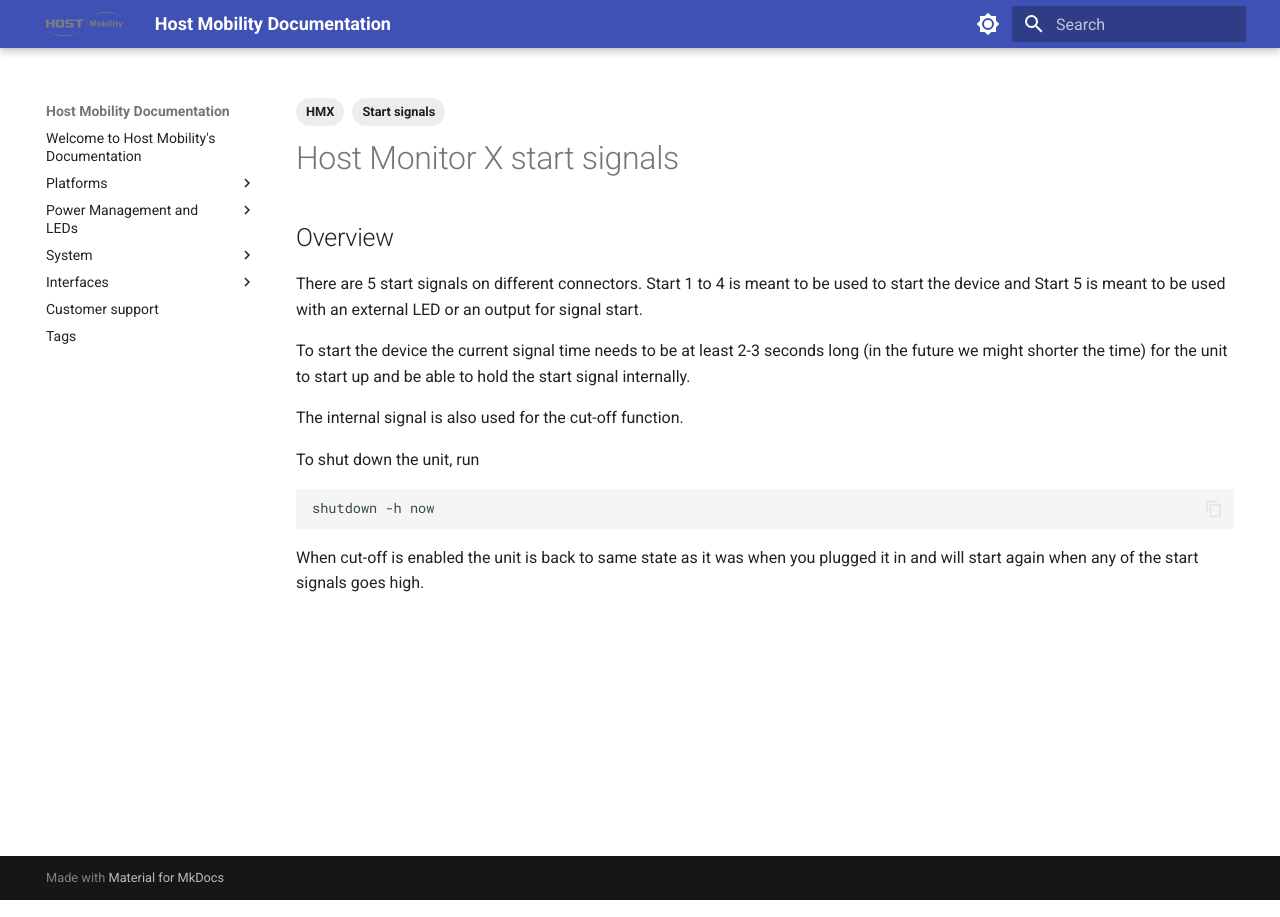
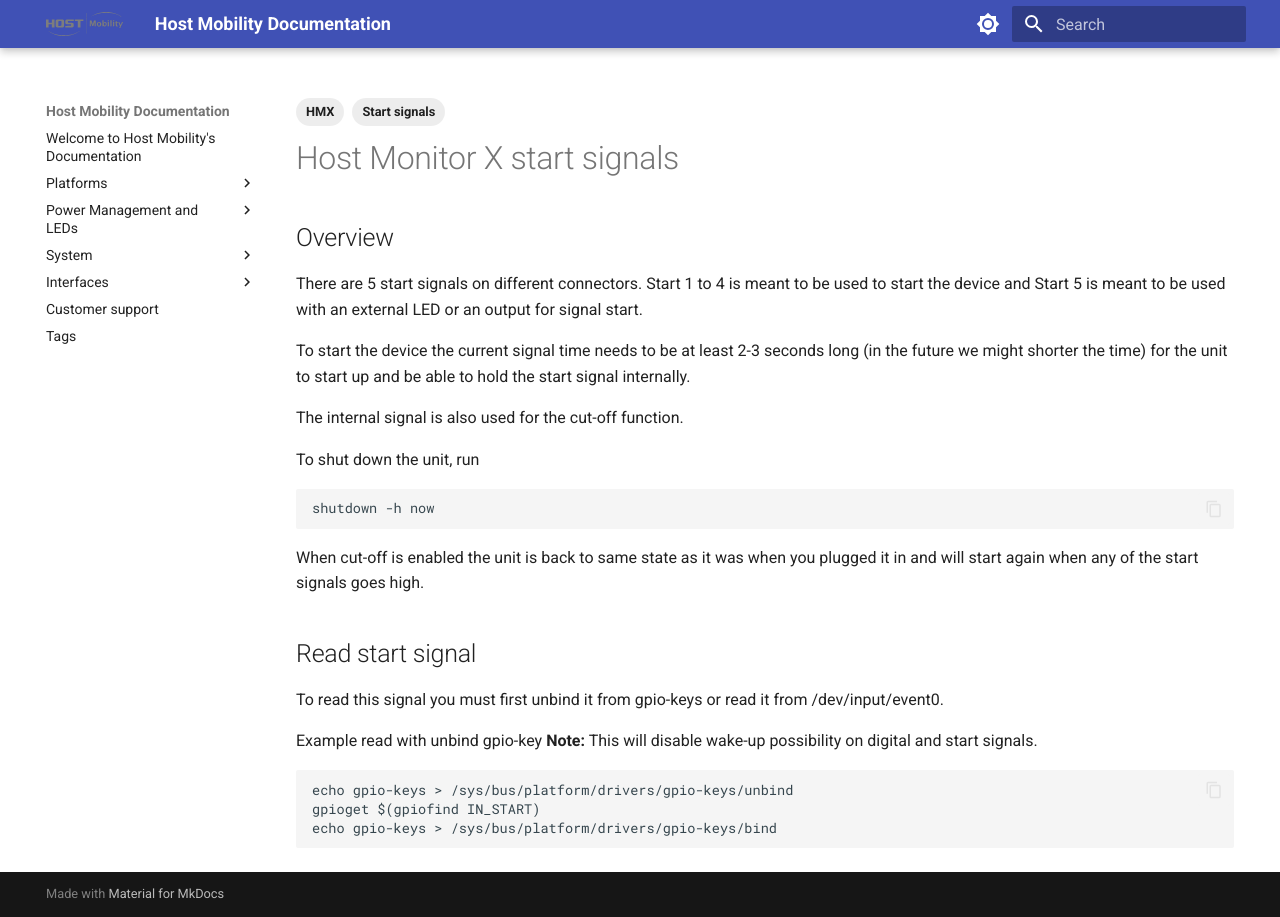
Before and after one commit to hostmobility/documentation, an MkDocs documentation site: the page built from docs/interfaces/hmx/start_signal.md, in a window 1280 px wide. Built offline with MkDocs 1.6.1 and Material for MkDocs 9.7.7, drawn with Linux system fonts in a browser that asks for light colours.

Commit message:
HMX: add Read start signal

````diff
--- a/docs/interfaces/hmx/start_signal.md
+++ b/docs/interfaces/hmx/start_signal.md
@@ -17,3 +17,15 @@
 shutdown -h now
 ```
 When cut-off is enabled the unit is back to same state as it was when you plugged it in and will start again when any of the start signals goes high.
+
+## Read start signal
+
+To read this signal you must first unbind it from gpio-keys or read it from /dev/input/event0.
+
+Example read with unbind gpio-key
+**Note:** This will disable wake-up possibility on digital and start signals.
+```
+echo gpio-keys > /sys/bus/platform/drivers/gpio-keys/unbind
+gpioget $(gpiofind IN_START)
+echo gpio-keys > /sys/bus/platform/drivers/gpio-keys/bind
+```
````
